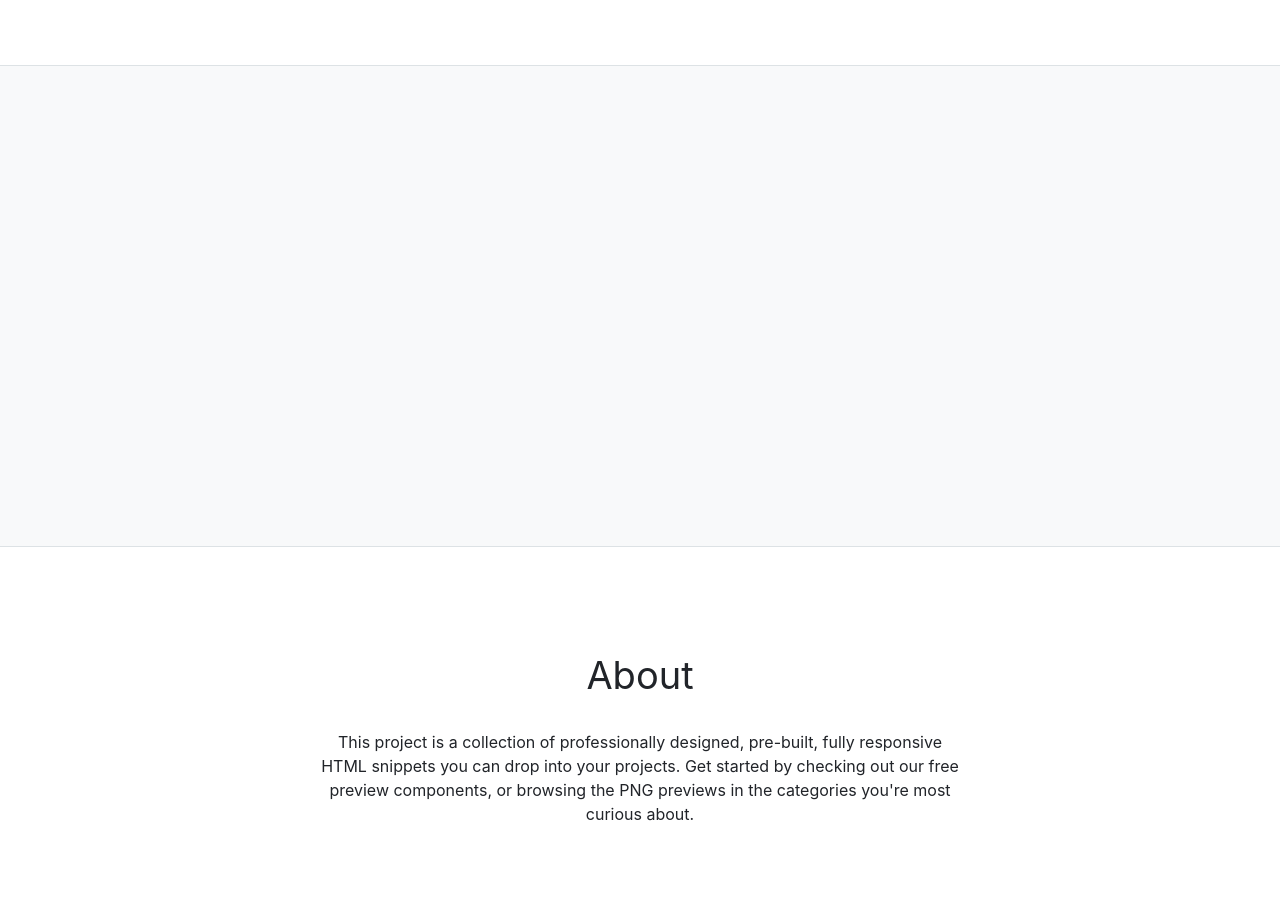
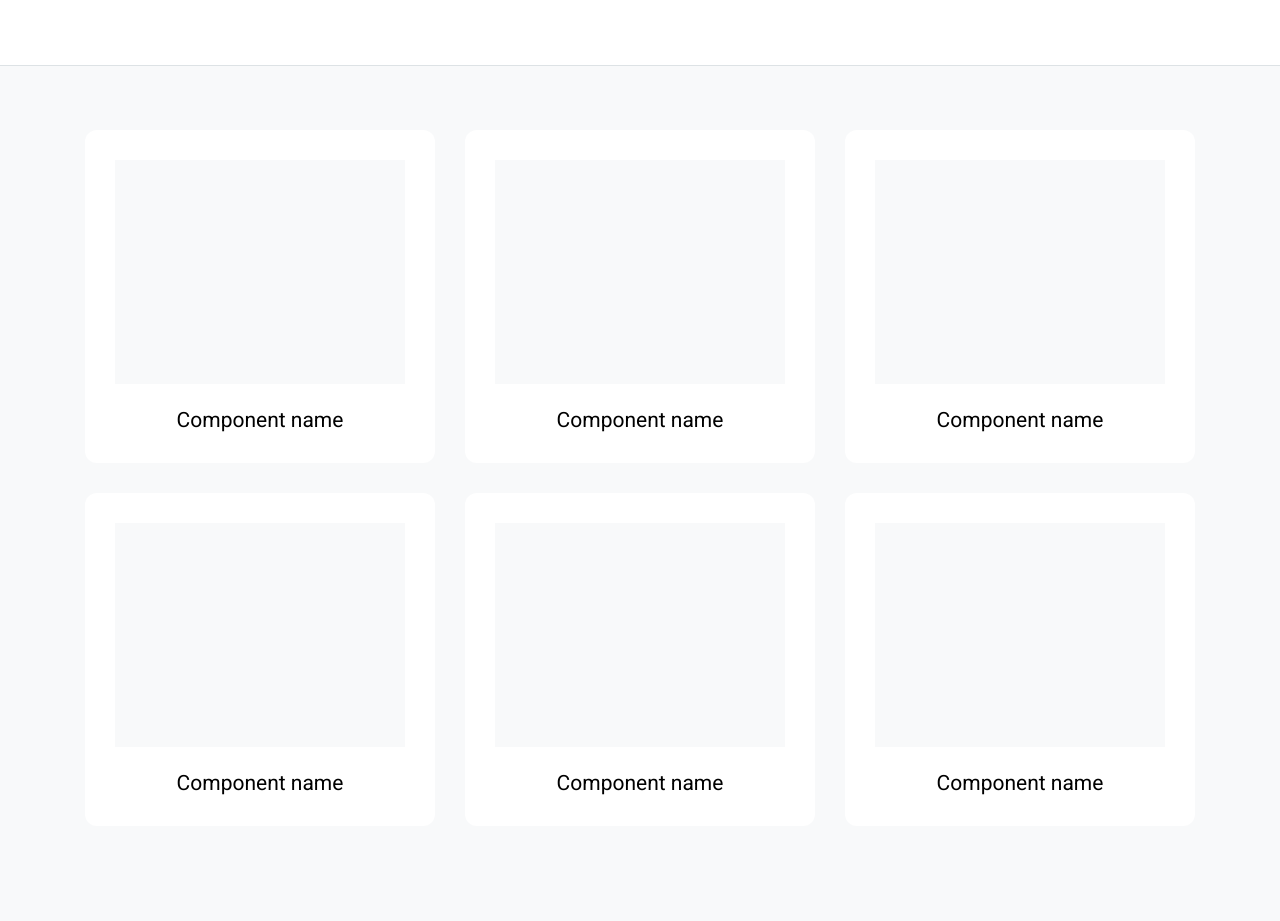
Before and after one commit to js-tasks-ru/htmlcss-20211021_polina36, a website: page index.html in a window 1280 px wide. Shown: the part 174-1095 px from the top of the page. Drawn offline with Linux system fonts and the light colour scheme.

Commit message:
add cards to the index

```diff
--- a/assets/css/main.css
+++ b/assets/css/main.css
@@ -23,3 +23,25 @@
 * {
     font-family: 'Roboto', sans-serif;
 }
+
+html,
+body {
+    height: 100%;
+}
+
+.page {
+    height: auto;
+    display: flex;
+    flex-direction: column;
+}
+
+.container {
+    max-width: 1110px;
+    margin: 0 auto;
+    padding: 0 30px;
+}
+
+.main {
+    padding: 64px 0 200px 0;
+    flex-grow: 1;
+}
--- /dev/null
+++ b/components/card/card.css
@@ -0,0 +1,22 @@
+.card {
+    flex: 0 0 auto;
+    width: 33%;
+    max-width: 350px;
+    margin-bottom: 30px;
+    padding: 30px;
+    box-sizing: border-box;
+    background: var(--white);
+    border-radius: 12px;
+}
+
+.card__component-container {
+    height: 224px;
+    margin-bottom: 24px;
+    background-color: var(--grey-1);
+}
+
+.card__title {
+    margin: 0;
+    font: 21px/25px Roboto;
+    text-align: center;
+}
--- a/components/header/header.css
+++ b/components/header/header.css
@@ -1,7 +1,6 @@
 .header {
     box-sizing: border-box;
     height: 240px;
-    padding-left: 160px;
     padding-top: 96px;
     background-color: var(--white);
     border-bottom: 1px solid var(--grey-2);
--- /dev/null
+++ b/components/preview/preview.css
@@ -0,0 +1,6 @@
+.preview {
+    display: flex;
+    flex-wrap: wrap;
+    align-items: stretch;
+    justify-content: space-between;
+}
--- a/index.html
+++ b/index.html
@@ -6,19 +6,78 @@
         <link rel="stylesheet" href="./components/page/page.css">
         <link rel="stylesheet" href="./components/header/header.css">
         <link rel="stylesheet" href="./components/footer/footer.css">
+        <link rel="stylesheet" href="./components/card/card.css">
+        <link rel="stylesheet" href="./components/preview/preview.css">
     </head>
-    <body class="page">
+    <body>
+        <div class="page">
             <header class="header">
+                <div class="container">
                     <h1 class="header__title">Reusable component library</h1>
+                </div>
             </header>
-        <main class="page__main-container">
+            <main class="main">
+                <div class="container">
+                    <div class="preview">
+                        <article class="card">
+                            <div class="card__component-container">
 
+                            </div>
+                            <h3 class="card__title">
+                                Component name
+                            </h3>
+                        </article>
+                        <article class="card">
+                            <div class="card__component-container">
+
+                            </div>
+                            <h3 class="card__title">
+                                Component name
+                            </h3>
+                        </article>
+                        <article class="card">
+                            <div class="card__component-container">
+
+                            </div>
+                            <h3 class="card__title">
+                                Component name
+                            </h3>
+                        </article>
+                        <article class="card">
+                            <div class="card__component-container">
+
+                            </div>
+                            <h3 class="card__title">
+                                Component name
+                            </h3>
+                        </article>
+                        <article class="card">
+                            <div class="card__component-container">
+
+                            </div>
+                            <h3 class="card__title">
+                                Component name
+                            </h3>
+                        </article>
+                        <article class="card">
+                            <div class="card__component-container">
+
+                            </div>
+                            <h3 class="card__title">
+                                Component name
+                            </h3>
+                        </article>
+                    </div>
+                </div>
             </main>
             <footer class="footer">
+                <div class="container">
                     <h2 class="footer__title">About</h2>
                     <p class="footer__description">
                         This project is a collection of professionally designed, pre-built, fully responsive HTML snippets you can drop into your projects. Get started by checking out our free preview components, or browsing the PNG previews in the categories you're most curious about.
                     </p>
+                </div>
             </footer>
+        </div>
     </body>
 </html>
```
Lines whose indentation alone changed are shown as unchanged.
